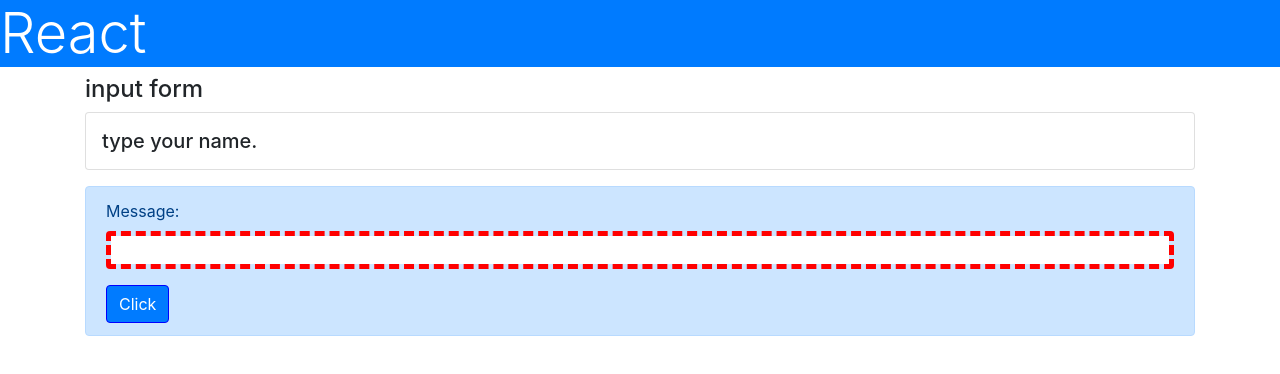
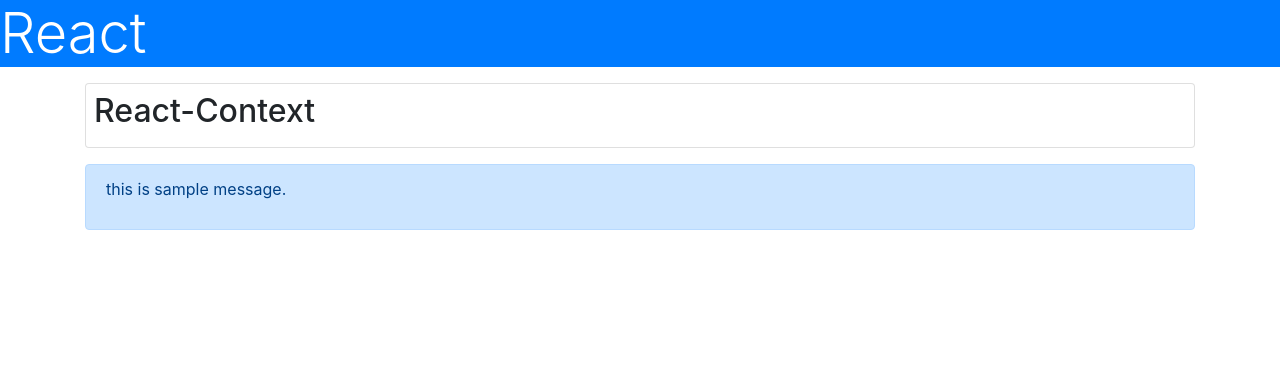
Before and after one commit to nagi125/test-react-bootstrap, a React (Create React App) app: page / in a window 1280 px wide. Shown: the top 374 px of the page. Built offline with nearby package versions, Linux system fonts and the light colour scheme.

Commit message:
context利用サンプル追加

```diff
--- a/src/App.js
+++ b/src/App.js
@@ -4,7 +4,53 @@
 import React, { Component } from 'react'
 import { Button } from 'react-bootstrap'
 
+let data = {
+  title: 'React-Context',
+  message: 'this is sample message.'
+}
+
+const SampleContext = React.createContext(data)
+
 class App extends Component {
+  render(){
+    return(
+      <React.Fragment>
+        <h1 className="bg-primary text-white display-4">React</h1>
+        <div className="container">
+          <Title />
+          <Message />
+        </div>
+      </React.Fragment>
+    )
+  }
+}
+
+class Title extends Component {
+  static contextType = SampleContext
+
+  render(){
+    return (
+      <div className="card p-2 my-3">
+        <h2>{this.context.title}</h2>
+      </div>
+    )
+  }
+}
+
+class Message extends Component {
+  static contextType = SampleContext
+
+  render(){
+    return (
+      <div className="alert alert-primary">
+        <p>{this.context.message}</p>
+      </div>
+    )
+  }
+}
+
+// Form サンプル
+class Sample2 extends Component {
   input = ''
 
   constructor(props) {
@@ -42,6 +88,8 @@
             <form onSubmit={this.doSubmit}>
               <div className="form-group">
                 <label htmlFor="hoge">Message:</label>
+
+                {/* requiredで必須 patternで特定パターンのバリデーション */}
                 <input id="hoge" type="text" className="form-control"
                        onChange={this.doChange}
                        required pattern="[A-Za-z _,.]+" />
```
